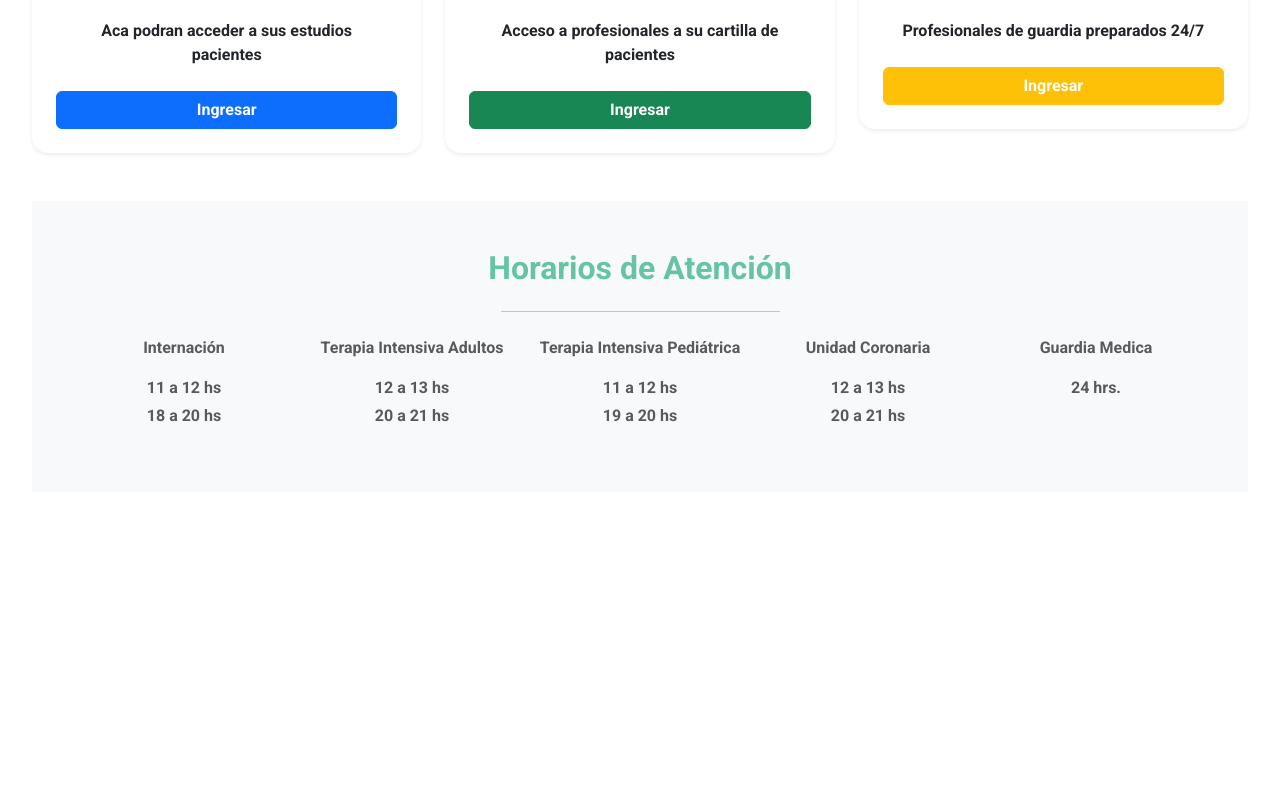
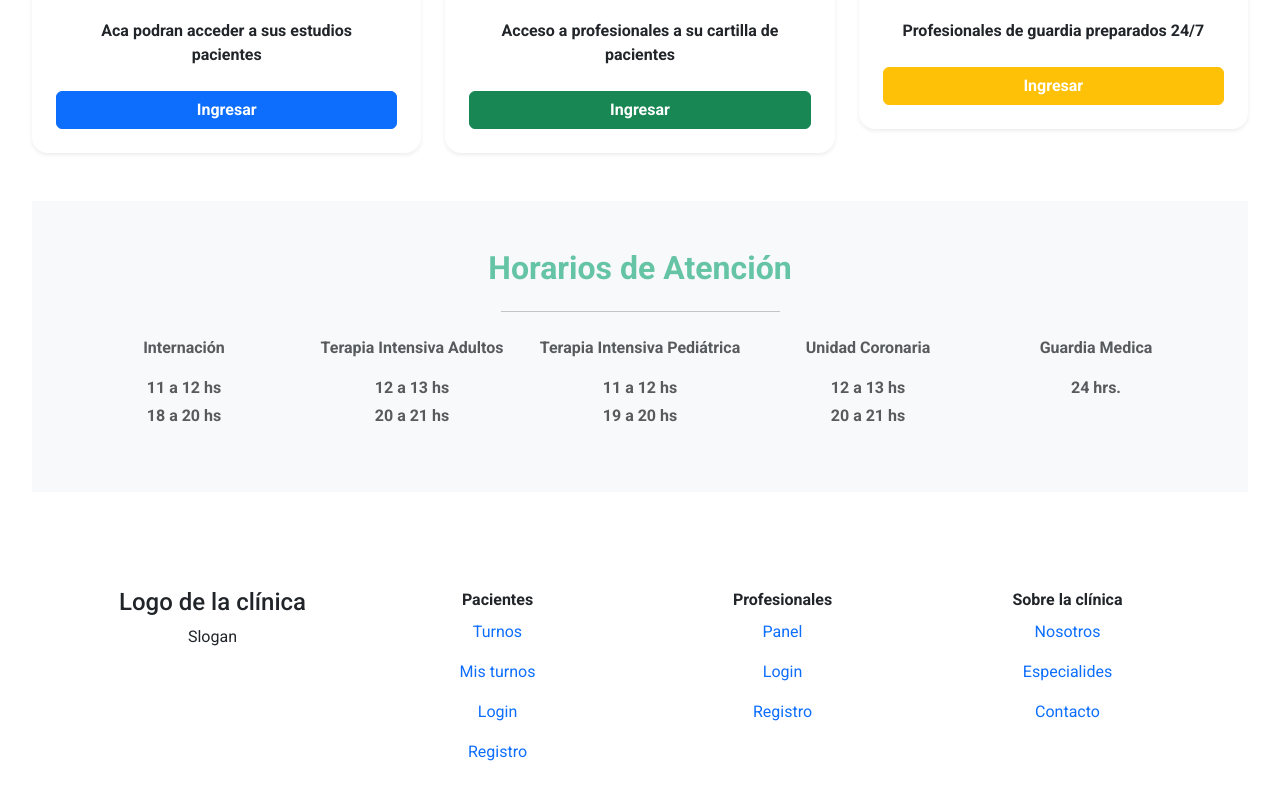
Before and after one commit to tomas0204/Clinica-React, a React (Vite) app: page / in a window 1280 px wide. Shown: the part 977-1777 px from the top of the page. Before the commit the page ends 1597 px from the top, so only its background shows below. Built offline with nearby package versions, Linux system fonts and the light colour scheme.

Commit message:
Footer resuelto

```diff
--- a/db.json
+++ b/db.json
@@ -7,7 +7,7 @@
       "fecha": "2025-12-16",
       "hora": "00:56",
       "motivoConsulta": " ",
-      "estado": "Atendido"
+      "estado": "Cancelado por el paciente"
     }
   ]
 }
--- a/src/App.jsx
+++ b/src/App.jsx
@@ -48,7 +48,9 @@ function App() {
             <Route path='*' element={<Error404 />} />
           </Routes>
         </main>
+        <Footer />
       </BrowserRouter>
+
     </div>
 
   )
```
